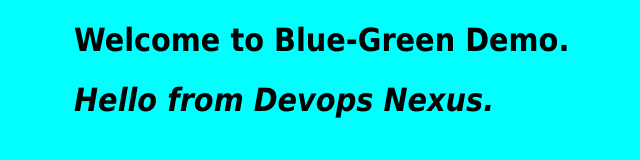
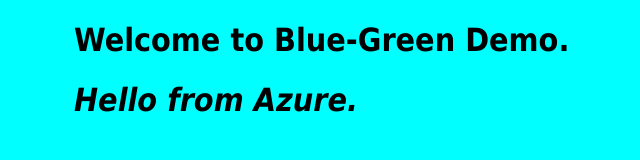
Before and after one commit to DevopsNexus/k8s-blue-green, a plain HTML site: page index.html in a window 1280 px wide. Shown: the whole page, without its empty margins (166-806 px from the left). Drawn offline with Linux system fonts and the light colour scheme.

Commit message:
Update index.html

```diff
--- a/index.html
+++ b/index.html
@@ -14,6 +14,6 @@
 <h1>Welcome to Blue-Green Demo.</h1>
 
 
-<h1><em>Hello from Devops Nexus.</em></h1>
+<h1><em>Hello from Azure.</em></h1>
 </body>
 </html>
```
